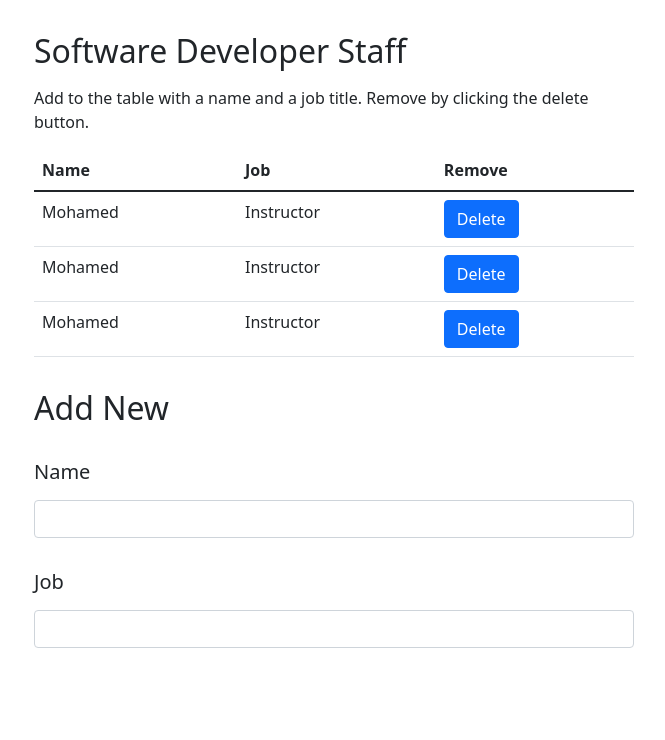
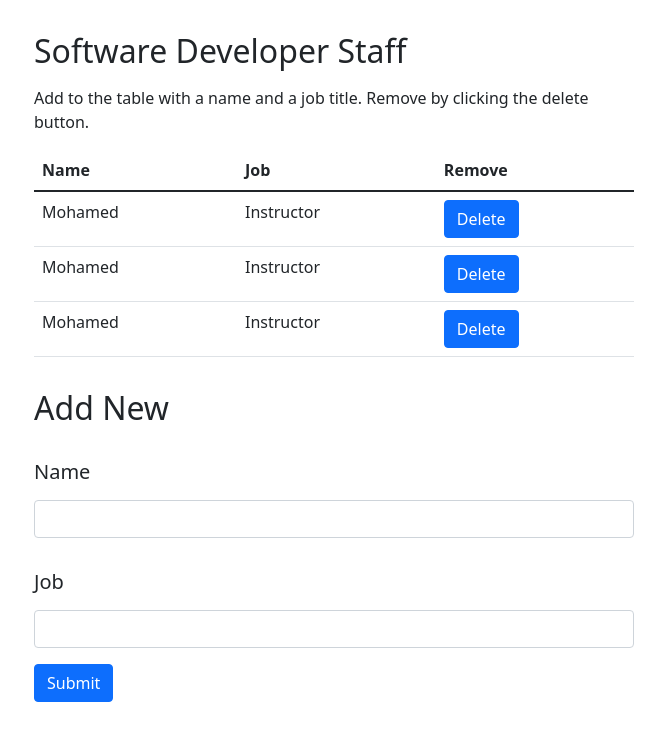
Before and after one commit to MuhammadMusab1/controlled-components-ex4, a React (Create React App) app: page / in a window 1280 px wide. Shown: the top 740 px of the page, without its empty margins (306-971 px from the left). Built offline with nearby package versions, Linux system fonts and the light colour scheme.

Commit message:
add form and submit button(I forgot)

```diff
--- a/src/App.css
+++ b/src/App.css
@@ -11,3 +11,6 @@
 .h5-heading {
   margin: 2rem 0 1rem 0;
 }
+.submit-button {
+  margin-top: 1rem;
+}
--- a/src/App.js
+++ b/src/App.js
@@ -43,10 +43,13 @@ function App() {
         </tbody>
       </table>
       <h2 className="heading">Add New</h2>
-      <h5 className="h5-heading">Name</h5>
-      <input type="text" class="form-control" />
-      <h5 className="h5-heading">Job</h5>
-      <input type="text" class="form-control" />
+      <form>
+        <h5 className="h5-heading">Name</h5>
+        <input type="text" class="form-control" />
+        <h5 className="h5-heading">Job</h5>
+        <input type="text" class="form-control" />
+        <Button className="submit-button">Submit</Button>
+      </form>
     </div>
   );
 }
```
